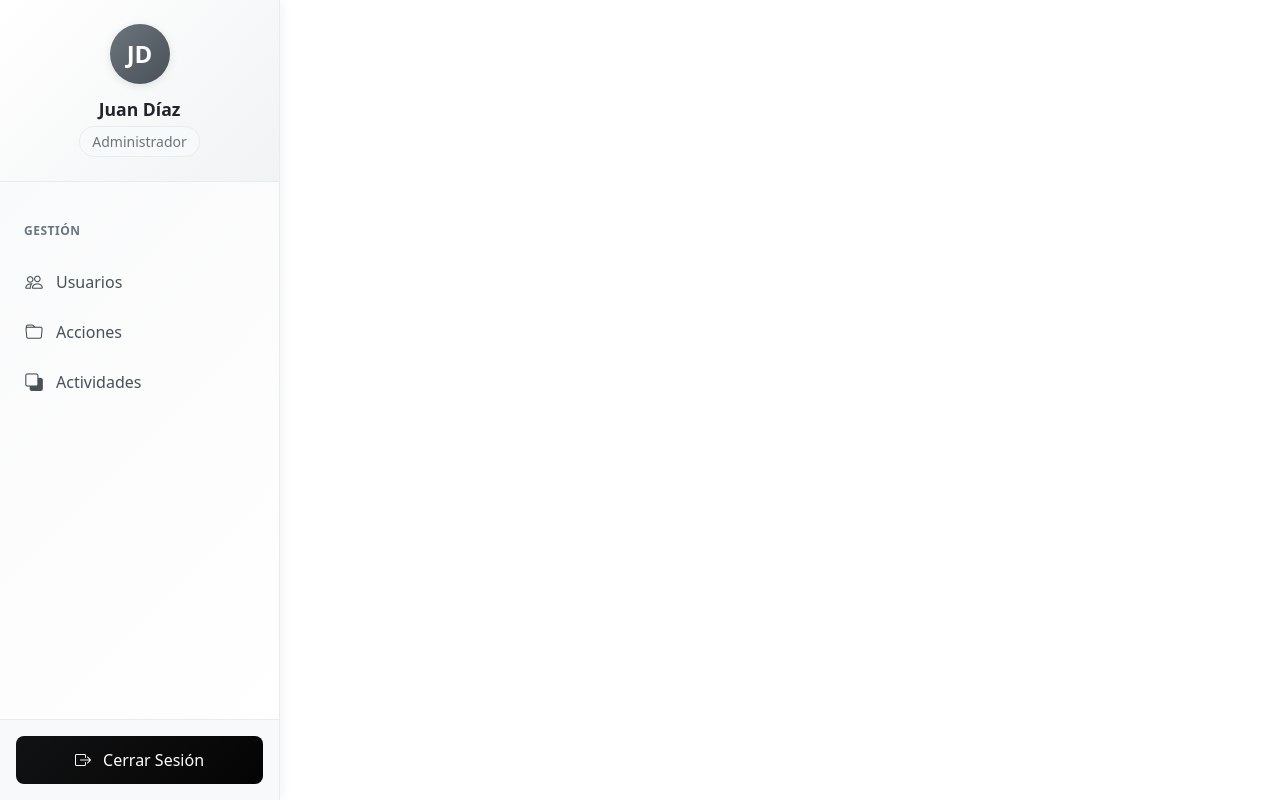
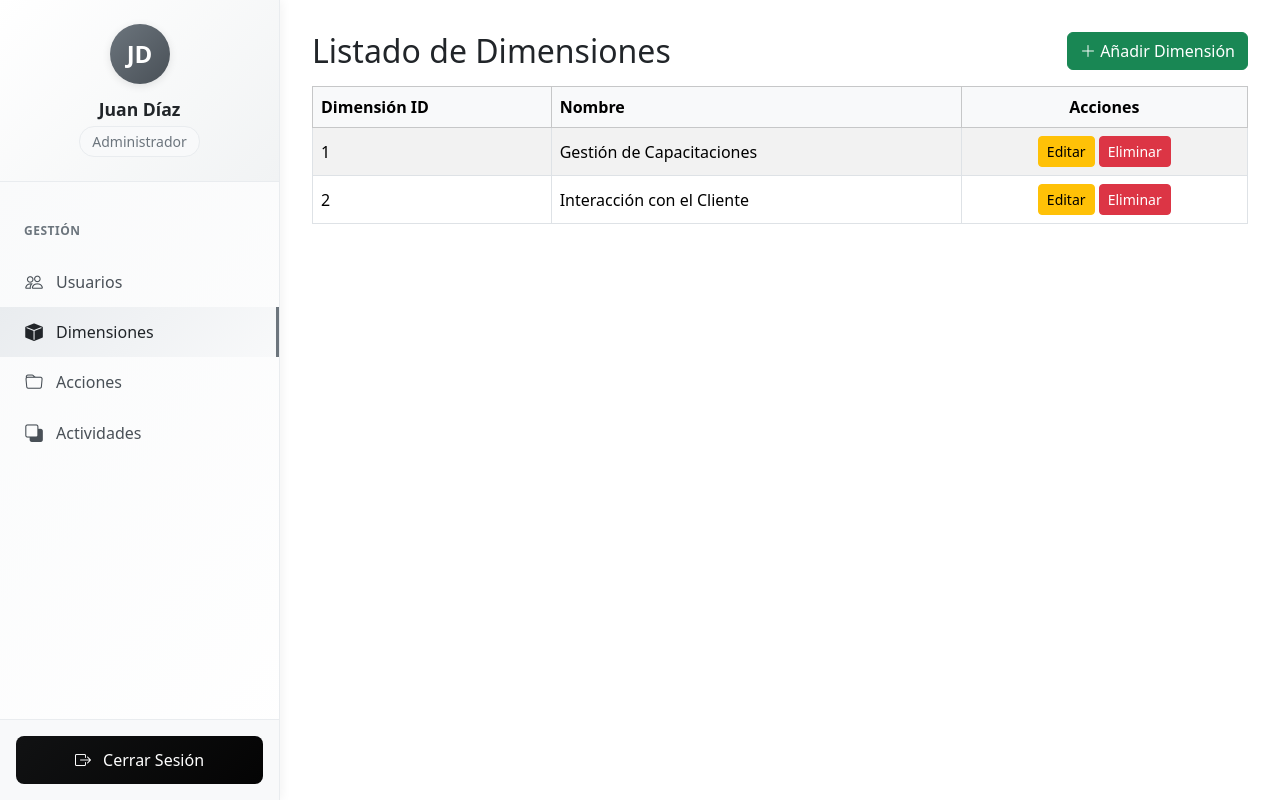
Before and after one commit to Sebastian-G11/Proyecto_back_end, a Django app: page /dimensiones/ in a window 1280 px wide. Run offline with Django 5.2, Linux system fonts and the light colour scheme; some libraries are stand-ins or nearby versions.

Commit message:
feat: lista de dimensiones con crud

```diff
--- a/gestorProyecto/dimensiones/views.py
+++ b/gestorProyecto/dimensiones/views.py
@@ -1,5 +1,16 @@
 from django.shortcuts import render
+
+dimensiones = [
+    {
+        "dimension_id": 1,
+        "nombre": "Gestión de Capacitaciones"
+    },
+    {
+        "dimension_id": 2,
+        "nombre": "Interacción con el Cliente"
+    }
+]
 
 # Create your views here.
 def display_dimensiones(request):
-    return render(request, "dimensiones/prueba1.html")
+    return render(request, "dimensiones/lista_dimensiones.html", { "dimensiones": dimensiones })
--- /dev/null
+++ b/gestorProyecto/templates/dimensiones/lista_dimensiones.html
@@ -0,0 +1,128 @@
+<!DOCTYPE html>
+<html lang="es">
+  <head>
+    <meta charset="UTF-8" />
+    <meta name="viewport" content="width=device-width, initial-scale=1.0" />
+    <title>Listado de Dimensiones</title>
+    <link href="https://cdnjs.cloudflare.com/ajax/libs/bootstrap/5.3.2/css/bootstrap.min.css" rel="stylesheet" />
+    <link href="https://cdnjs.cloudflare.com/ajax/libs/bootstrap-icons/1.11.1/font/bootstrap-icons.min.css" rel="stylesheet" />
+    <style>
+      .content {
+        margin-left: 280px;
+        padding: 2rem;
+      }
+
+      @media (max-width: 991px) {
+        .content {
+          margin-left: 0 !important;
+          padding: 1rem !important;
+        }
+      }
+    </style>
+  </head>
+  <body>
+    {% include "ui/navbar.html" %}
+
+    <main class="content">
+      <div class="d-flex justify-content-between align-items-center mb-3">
+        <h2 class="mb-0">Listado de Dimensiones</h2>
+        <button class="btn btn-success" id="addDimensionBtn"><i class="bi bi-plus-lg"></i> Añadir Dimensión</button>
+      </div>
+
+      <div class="table-responsive">
+        <table class="table table-striped table-bordered align-middle" id="dimensionsTable">
+          <thead class="table-light">
+            <tr>
+              <th>Dimensión ID</th>
+              <th>Nombre</th>
+              <th class="text-center">Acciones</th>
+            </tr>
+          </thead>
+          <tbody>
+            {% for dimension in dimensiones %}
+            <tr class="align-middle dimension-row">
+              <td>{{ dimension.dimension_id }}</td>
+              <td>{{ dimension.nombre }}</td>
+              <td class="text-center">
+                <button class="btn btn-sm btn-warning edit-dimension">Editar</button>
+                <button class="btn btn-sm btn-danger delete-dimension">Eliminar</button>
+              </td>
+            </tr>
+            {% endfor %}
+          </tbody>
+        </table>
+      </div>
+    </main>
+
+    {% include "dimensiones/modal.html" %}
+
+    <script src="https://cdnjs.cloudflare.com/ajax/libs/bootstrap/5.3.2/js/bootstrap.bundle.min.js"></script>
+    <script>
+      document.addEventListener("DOMContentLoaded", () => {
+        const dimensionModal = new bootstrap.Modal(document.getElementById("dimensionModal"));
+        let currentRow = null;
+        const tableBody = document.querySelector("#dimensionsTable tbody");
+
+        // Abrir modal para añadir dimensión
+        document.getElementById("addDimensionBtn").addEventListener("click", () => {
+          currentRow = null;
+          document.getElementById("dimensionForm").reset();
+          document.getElementById("dimensionModalLabel").textContent = "Añadir Dimensión";
+          dimensionModal.show();
+        });
+
+        // Guardar dimensión (crear o editar)
+        document.getElementById("saveDimensionBtn").addEventListener("click", () => {
+          const form = document.getElementById("dimensionForm");
+          const id = form.dimensionId.value.trim();
+          const nombre = form.dimensionNombre.value.trim();
+
+          if (!id || !nombre) return;
+
+          if (currentRow) {
+            const cells = currentRow.children;
+            cells[0].textContent = id;
+            cells[1].textContent = nombre;
+          } else {
+            const newRow = document.createElement("tr");
+            newRow.className = "align-middle dimension-row";
+            newRow.innerHTML = `
+              <td>${id}</td>
+              <td>${nombre}</td>
+              <td class="text-center">
+                <button class="btn btn-sm btn-warning edit-dimension">Editar</button>
+                <button class="btn btn-sm btn-danger delete-dimension">Eliminar</button>
+              </td>
+            `;
+            tableBody.appendChild(newRow);
+          }
+
+          dimensionModal.hide();
+        });
+
+        // Delegación de eventos para editar y eliminar
+        tableBody.addEventListener("click", (e) => {
+          const editBtn = e.target.closest(".edit-dimension");
+          const deleteBtn = e.target.closest(".delete-dimension");
+
+          if (editBtn) {
+            currentRow = editBtn.closest("tr.dimension-row");
+            const cells = currentRow.children;
+            const form = document.getElementById("dimensionForm");
+            form.dimensionId.value = cells[0].textContent;
+            form.dimensionNombre.value = cells[1].textContent;
+            document.getElementById("dimensionModalLabel").textContent = "Editar Dimensión";
+            dimensionModal.show();
+          }
+
+          if (deleteBtn) {
+            const row = deleteBtn.closest("tr.dimension-row");
+            if (confirm(`¿Seguro que quieres eliminar la dimensión "${row.children[1].textContent}"?`)) {
+              row.remove();
+            }
+          }
+        });
+      });
+    </script>
+  </body>
+</html>
--- /dev/null
+++ b/gestorProyecto/templates/dimensiones/modal.html
@@ -0,0 +1,26 @@
+<div class="modal fade" id="dimensionModal" tabindex="-1" aria-labelledby="dimensionModalLabel" aria-hidden="true">
+  <div class="modal-dialog">
+    <div class="modal-content">
+      <div class="modal-header">
+        <h5 class="modal-title" id="dimensionModalLabel">Añadir Dimensión</h5>
+        <button type="button" class="btn-close" data-bs-dismiss="modal" aria-label="Cerrar"></button>
+      </div>
+      <div class="modal-body">
+        <form id="dimensionForm">
+          <div class="mb-3">
+            <label for="dimensionId" class="form-label">Dimensión ID</label>
+            <input type="text" class="form-control" id="dimensionId" name="dimensionId" required />
+          </div>
+          <div class="mb-3">
+            <label for="dimensionNombre" class="form-label">Nombre</label>
+            <input type="text" class="form-control" id="dimensionNombre" name="dimensionNombre" required />
+          </div>
+        </form>
+      </div>
+      <div class="modal-footer">
+        <button type="button" class="btn btn-secondary" data-bs-dismiss="modal">Cancelar</button>
+        <button type="button" class="btn btn-primary" id="saveDimensionBtn">Guardar</button>
+      </div>
+    </div>
+  </div>
+</div>
--- a/gestorProyecto/templates/dimensiones/prueba1.html
+++ /dev/null
@@ -1,11 +0,0 @@
-<!DOCTYPE html>
-<html lang="es">
-  <head>
-    <meta charset="UTF-8" />
-    <meta name="viewport" content="width=device-width, initial-scale=1.0" />
-    <title>Document</title>
-  </head>
-  <body>
-    {% include "ui/navbar.html" %}
-  </body>
-</html>
--- a/gestorProyecto/templates/ui/navbar.html
+++ b/gestorProyecto/templates/ui/navbar.html
@@ -197,6 +197,10 @@
           <i class="bi bi-people"></i>
           Usuarios
         </a>
+        <a class="nav-link" href="/dimensiones">
+          <i class="bi bi-box-fill"></i>
+          Dimensiones
+        </a>
         <a class="nav-link" href="/acciones">
           <i class="bi bi-folder"></i>
           Acciones
```
